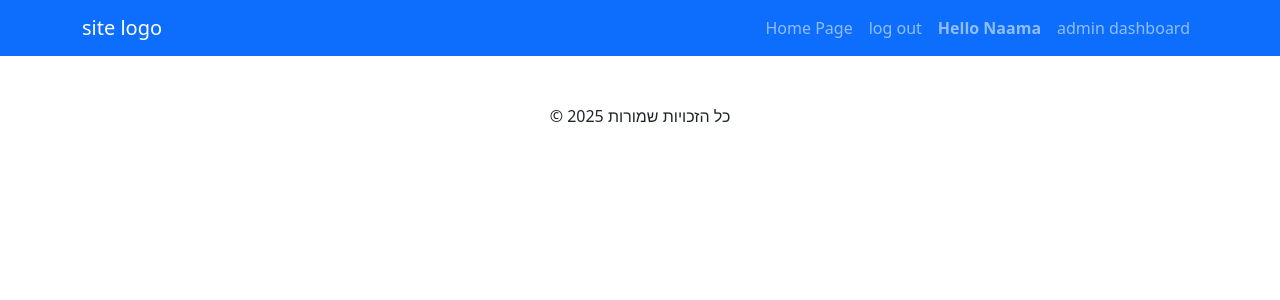
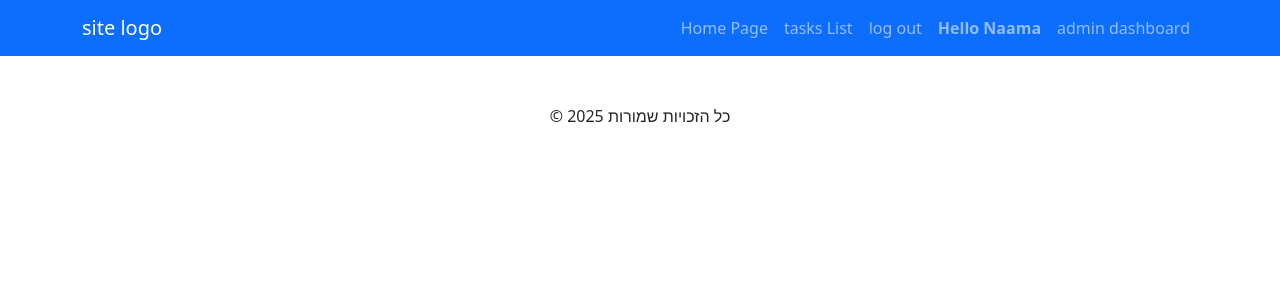
Before and after one commit to naama-git/django-project-tasks, a Django app: page / in a window 1280 px wide. Shown: the top 300 px of the page. Run offline with Django 5.2, Linux system fonts and the light colour scheme; a user stored in the database is signed in; some libraries are stand-ins or nearby versions.

Commit message:
small changes in header

```diff
--- a/TasksProject/templates/base.html
+++ b/TasksProject/templates/base.html
@@ -21,12 +21,16 @@
                 <div class="navbar-nav">
                     <a class="nav-link" href="{% url 'home' %}"> Home Page</a>
                     {% if user.is_authenticated %}
+                    <a class="nav-link" href="{% url 'tasksList'%}">tasks List</a>
                     <a class="nav-link" href="{% url 'logout' %}">log out</a>
                     <a class="nav-link fw-bolder">Hello {{ user.username }}</a>
+
                     {% if user.is_superuser %}
                     <a class="nav-link" href="{% url 'admin:index' %}">admin dashboard</a>
                     {% endif %}
+
                     {% else %}
+
                     <a class="nav-link" href="{% url 'login' %}">log in</a>
                     <a class="nav-link" href="{% url 'register' %}">Register</a>
                     {% endif %}
```
Also changed, not shown: TasksProject/db.sqlite3.
